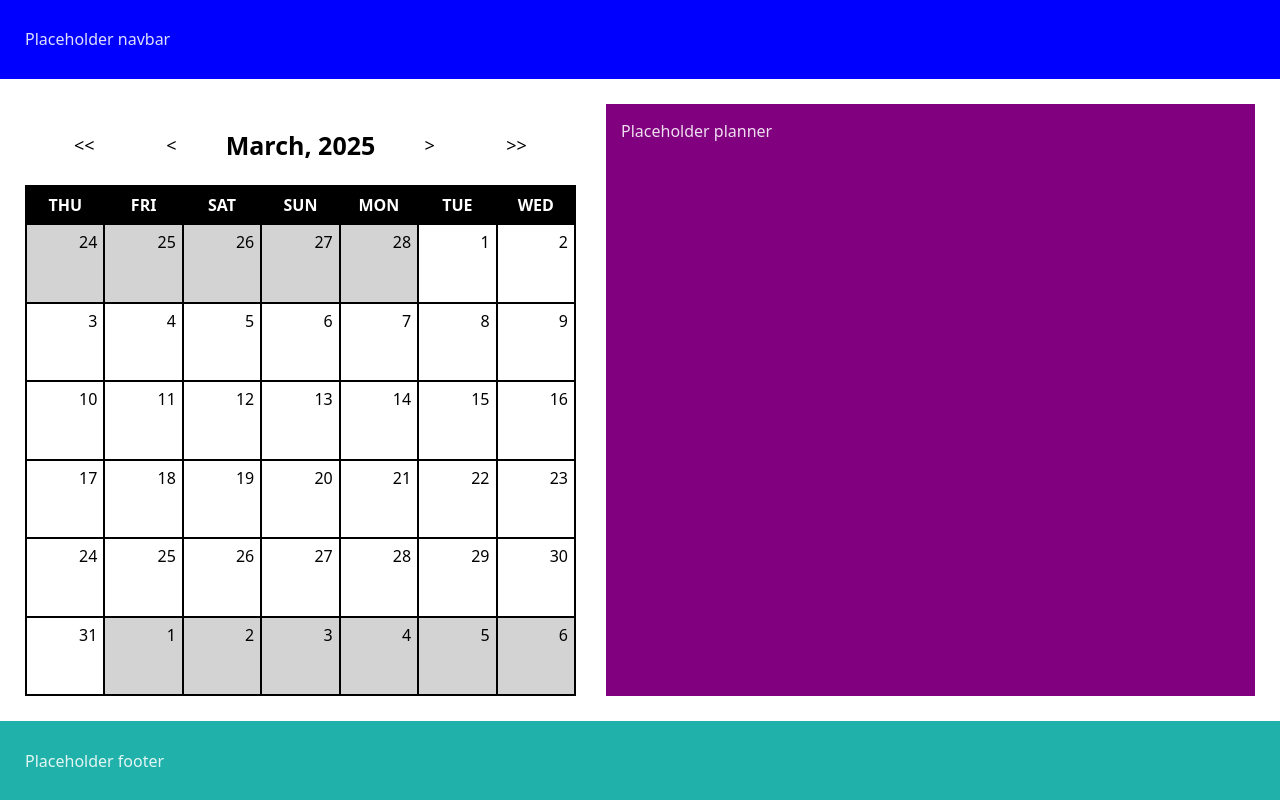
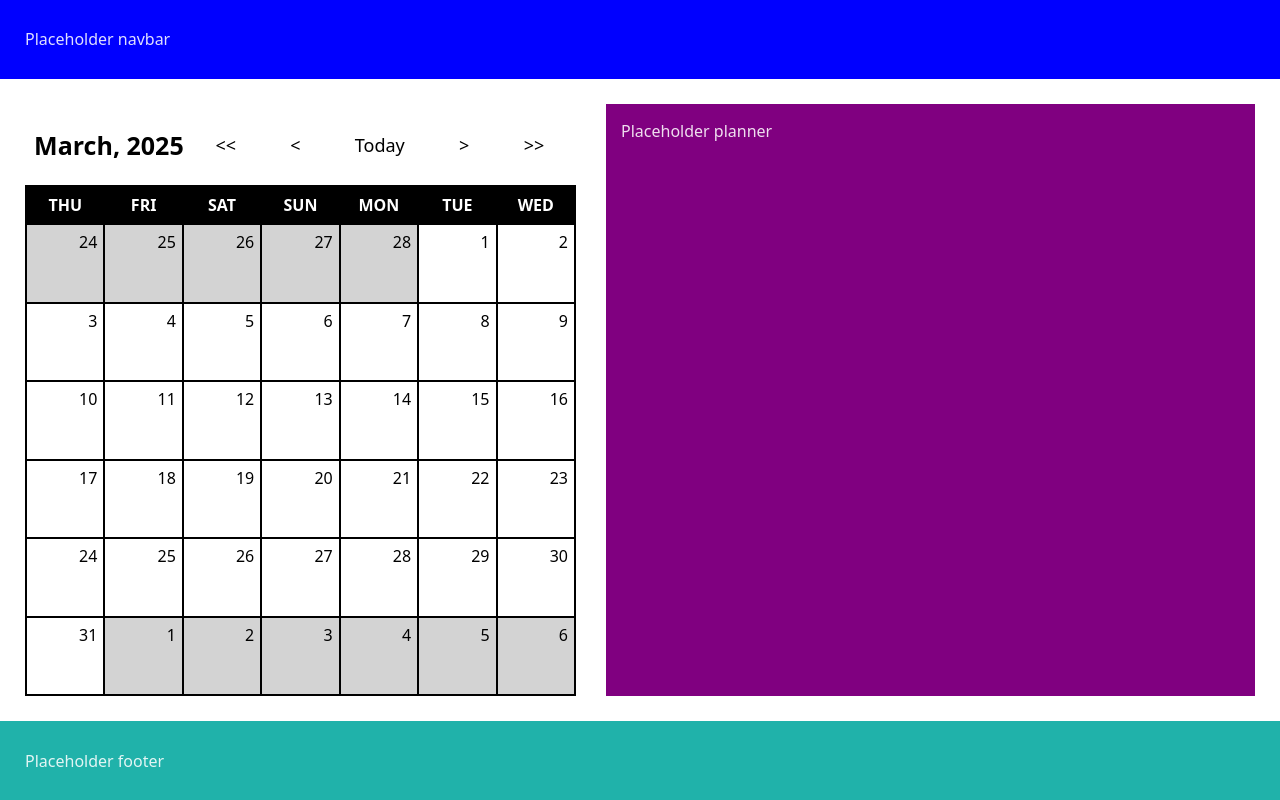
Before and after one commit to jubrito/planner-with-calendar, a React (Vite) app: page / in a window 1280 px wide. Built offline with nearby package versions, Linux system fonts and the light colour scheme.

Commit message:
feat: add button to reset date

```diff
--- a/src/components/Calendar/CalendarMenu/CalendarMenu.tsx
+++ b/src/components/Calendar/CalendarMenu/CalendarMenu.tsx
@@ -30,6 +30,9 @@ export const CalendarMenu = () => {
 
   return (
     <div className={styles.calendarHeader}>
+      <h2 className={styles.monthLabel} id="calendar-month-name">
+        {`${currentMonthName}, ${year}`}
+      </h2>
       <UpdateCalendarButton
         label={"Go to previous year"}
         symbol={"<<"}
@@ -48,9 +51,20 @@ export const CalendarMenu = () => {
           )
         }
       />
-      <h2 className={styles.monthLabel} id="calendar-month-name">
-        {`${currentMonthName}, ${year}`}
-      </h2>
+      <UpdateCalendarButton
+        label={"Go to today"}
+        symbol={"Today"}
+        updateDate={() =>
+          dispatch(
+            updateDate({
+              year: new Date().getFullYear(),
+              month: new Date().getMonth(),
+              day: new Date().getDate(),
+            })
+          )
+        }
+      />
+
       <UpdateCalendarButton
         label={"Go to next month"}
         symbol={">"}
```
